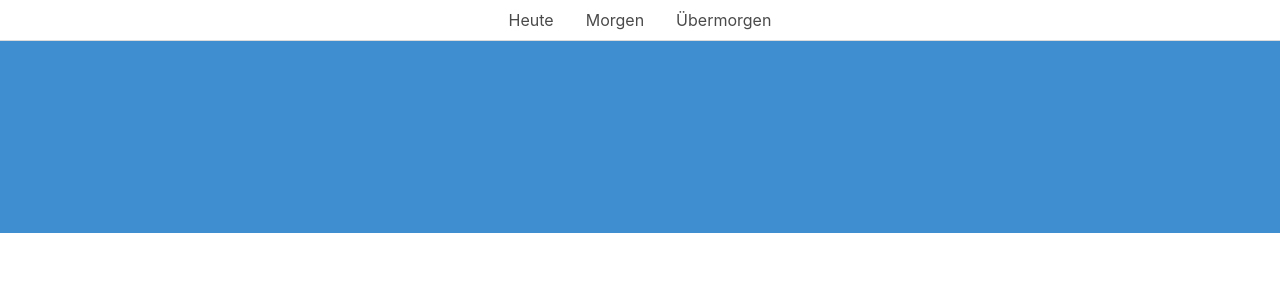
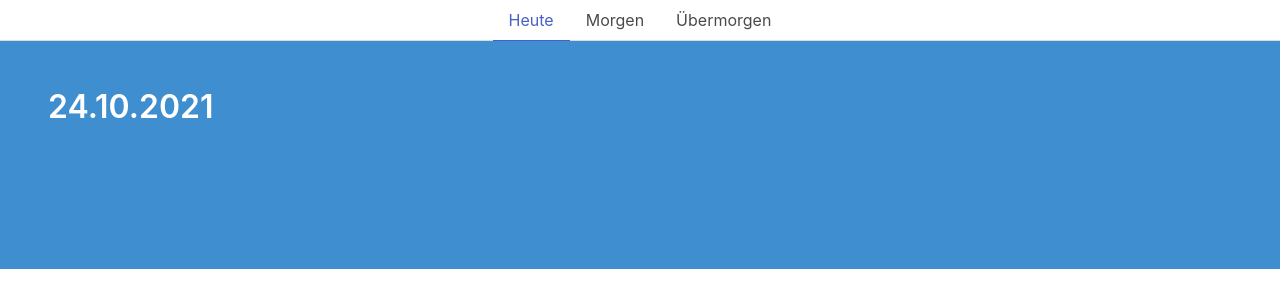
Before and after one commit to Lela810/GIBZMensa, a browser extension: page GIBZMensaMenu/app/src/main/assets/index.html in a window 1280 px wide. Drawn offline with nearby package versions, Linux system fonts and the light colour scheme; no server answers.

Commit message:
Webview construction

```diff
--- a/GIBZMensaMenu/app/src/main/assets/index.html
+++ b/GIBZMensaMenu/app/src/main/assets/index.html
@@ -13,7 +13,6 @@
         }
 
         .hero-body {
-            max-height: 500px !important;
             overflow: scroll;
         }
     </style>
@@ -46,6 +45,6 @@
 
 
 </body>
-<script src="popup.js"></script>
+<script src="index.js"></script>
 
 </html>
--- a/GIBZMensaMenu/app/src/main/assets/index.js
+++ b/GIBZMensaMenu/app/src/main/assets/index.js
@@ -0,0 +1,111 @@
+async function requestMenu() {
+    const currentDate = (new Date());
+
+    const today = currentDate.getDate();
+
+    let tomorrow = (new Date())
+    tomorrow.setDate(currentDate.getDate() + 1)
+    tomorrow = tomorrow.getDate()
+
+    let theDayAfterTomorrow = (new Date())
+    theDayAfterTomorrow.setDate(currentDate.getDate() + 2)
+    theDayAfterTomorrow = theDayAfterTomorrow.getDate()
+
+    let month = (currentDate.getMonth() + 1);
+    if (month < 10) {
+        month = ('0' + month)
+    }
+
+    const apiDates = [
+        (currentDate.getFullYear() + '-' + month + '-' + today),
+        (currentDate.getFullYear() + '-' + month + '-' + tomorrow),
+        (currentDate.getFullYear() + '-' + month + '-' + theDayAfterTomorrow)
+    ];
+
+
+
+    apiDates.forEach(async(apiDate) => {
+        const url = ('https://gibzmensa.lklaus.ch/api/v1/?date=' + apiDate)
+        let menu;
+
+        try {
+            console.log('url ' + url + ' requested')
+            const api = await fetch(url);
+            const menuSingle = await api.json();
+            menu += {
+                [apiDate]: menuSingle
+            };
+
+        } catch (err) {
+            console.error(err);
+        }
+    });
+
+    return ({ apiDates, month, menu })
+}
+
+function resetMenu(apiDate) {
+    document.getElementById('menu').innerHTML = (`
+            <p id="error"></p>
+            <p id="Tagesmenü"></p>
+            &nbsp;
+            <p id="Vegimenü"></p>
+            &nbsp;
+            <p id="Hit"></p>
+             &nbsp;
+            <p id="Topping des Tages"></p>
+            `);
+}
+
+async function setMenu(arrayPosition) {
+    const request = await requestMenu()
+    const apiDate = request.apiDates[arrayPosition]
+    const month = request.month
+    const currentDate = (new Date())
+
+    resetMenu();
+
+
+    document.getElementById('date').innerHTML = ('<strong>' + (currentDate.getDate() + arrayPosition) + '.' + month + '.' + currentDate.getFullYear() + '</strong>')
+    if (storage[apiDate].hasOwnProperty('error')) {
+        document.getElementById('error').innerHTML = (`<strong>Error:</strong> ` + request[apiDate].error)
+    } else {
+        for (const menu in storage[apiDate].menu) {
+            document.getElementById(menu).innerHTML = (`<strong>${menu}:</strong> ` + request[apiDate].menu[menu])
+        }
+    }
+}
+
+
+function navbarSetActive(navbarElementNumber) {
+    const navbarElements = [
+        "heute",
+        "morgen",
+        "übermorgen"
+    ]
+    navbarElements.forEach(function(navbarElement) {
+        document.getElementById(navbarElement).className = "";
+    })
+    document.getElementById(navbarElements[navbarElementNumber]).className = "is-active";
+};
+
+document.addEventListener('DOMContentLoaded', function() {
+    navbarSetActive(0)
+    setMenu(0);
+});
+
+document.getElementById('heute').onclick = function(event) {
+    if (event === undefined) event = window.event;
+    navbarSetActive(0)
+    setMenu(0);
+}
+document.getElementById('morgen').onclick = function(event) {
+    if (event === undefined) event = window.event;
+    navbarSetActive(1)
+    setMenu(1);
+}
+document.getElementById('übermorgen').onclick = function(event) {
+    if (event === undefined) event = window.event;
+    navbarSetActive(2)
+    setMenu(2);
+}
```
Lines whose indentation alone changed are shown as unchanged.
